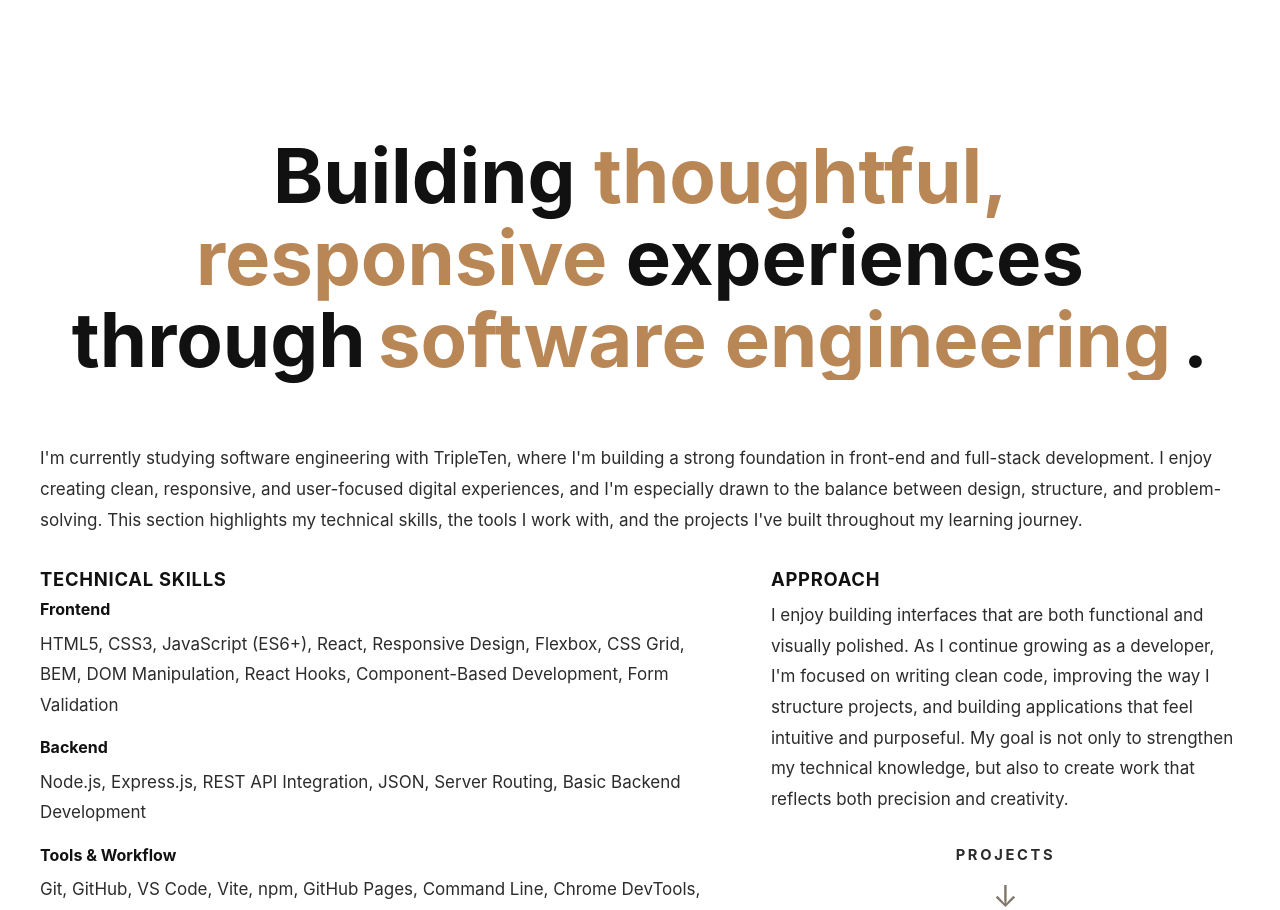
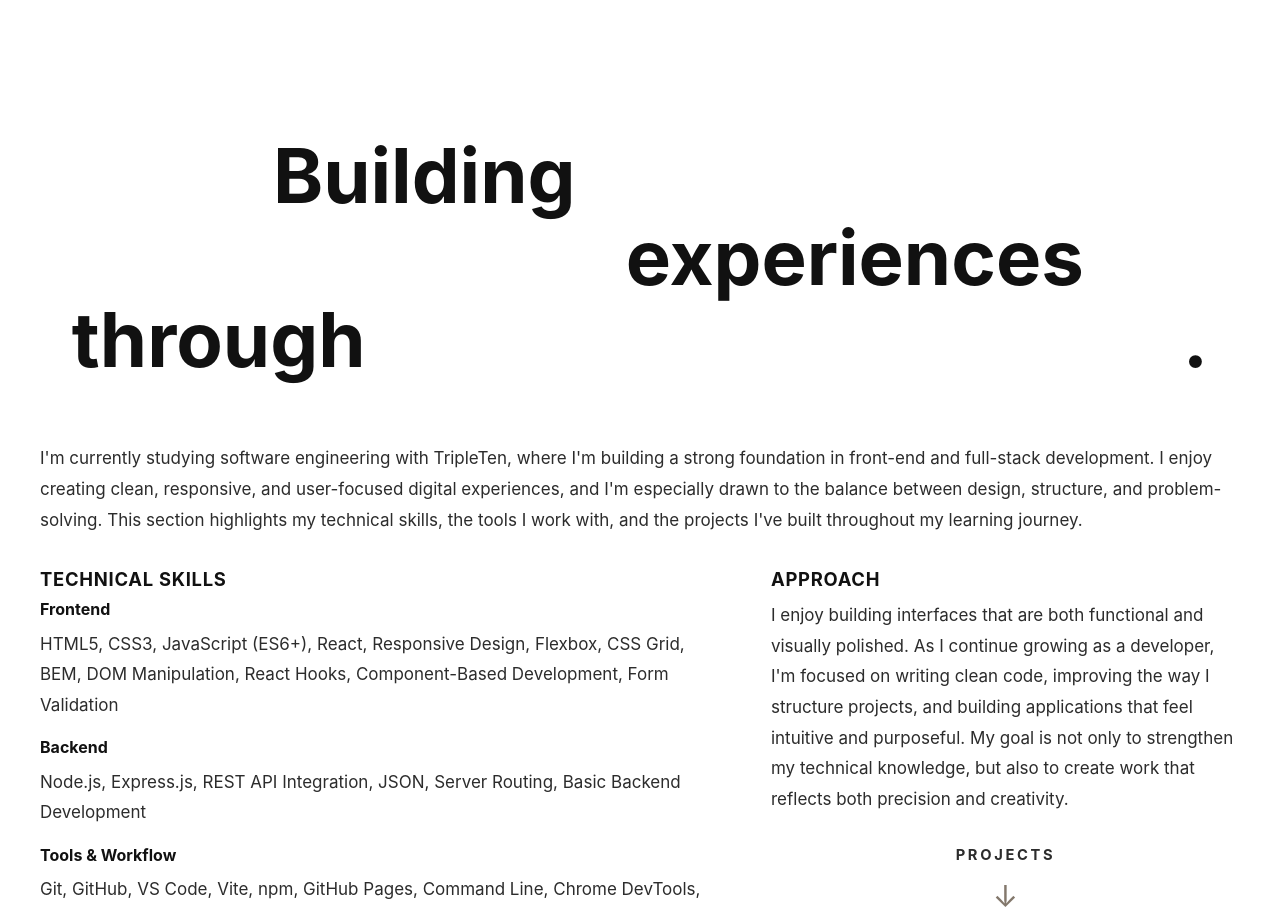
Before and after one commit to MykeRam/Mykes-Photog, a React (Vite) app in the folder client/: page / in a window 1280 px wide. Shown: the part 1660-2570 px from the top of the page. Built offline with nearby package versions, Linux system fonts and the light colour scheme; the HTML template or start-up script is replaced by a standard one.

Commit message:
fix: reset coding title animation

```diff
--- a/client/src/components/Coding/Coding.jsx
+++ b/client/src/components/Coding/Coding.jsx
@@ -65,7 +65,7 @@ const headingAnimations = {
 
 const headingActivationDelayMs = 140
 const sectionLandingOffsetPx = 8
-const headingTriggerLeadPx = 148
+const headingTriggerLeadPx = 240
 
 function getSectionLandingTop(section) {
   const pageCopy = section?.querySelector('.page-copy')
@@ -77,6 +77,15 @@ function getSectionLandingTop(section) {
   return Math.max(0, targetTop - headerHeight - sectionLandingOffsetPx)
 }
 
+function isHeadingOutOfSight(heading) {
+  const header = document.querySelector('.site-header')
+  const headerHeight = header ? header.getBoundingClientRect().height : 0
+  const rect = heading?.getBoundingClientRect()
+  if (!rect) return false
+
+  return rect.bottom <= headerHeight || rect.top >= window.innerHeight
+}
+
 export default function Coding({ sectionId = 'coding', cueTrigger = 0 }) {
   const shouldReduceMotion = useReducedMotion()
   const [isProjectCueVisible, setIsProjectCueVisible] = useState(shouldReduceMotion)
@@ -84,14 +93,13 @@ export default function Coding({ sectionId = 'coding', cueTrigger = 0 }) {
   const [isResponsiveHoverEnabled, setIsResponsiveHoverEnabled] = useState(false)
   const [isResponsiveHovered, setIsResponsiveHovered] = useState(false)
   const sectionRef = useRef(null)
+  const headingRef = useRef(null)
 
   useEffect(() => {
     if (shouldReduceMotion) {
       setHasHeadingActivated(true)
       return undefined
     }
-
-    if (hasHeadingActivated) return undefined
 
     let frameId = 0
     let settleTimerId = 0
@@ -102,12 +110,27 @@ export default function Coding({ sectionId = 'coding', cueTrigger = 0 }) {
       hasScheduledActivation = false
     }
 
+    const resetHeadingState = () => {
+      clearSettleTimer()
+      setHasHeadingActivated(false)
+      setIsResponsiveHoverEnabled(false)
+      setIsResponsiveHovered(false)
+    }
+
     const checkHeadingThreshold = () => {
       const section = sectionRef.current
+      const heading = headingRef.current
       const triggerTop = getSectionLandingTop(section)
-      if (triggerTop === null) return
+      if (triggerTop === null || !heading) return
 
-      if (window.scrollY >= Math.max(0, triggerTop - headingTriggerLeadPx)) {
+      if (isHeadingOutOfSight(heading)) {
+        if (hasHeadingActivated || isResponsiveHoverEnabled || isResponsiveHovered) {
+          resetHeadingState()
+        }
+        return
+      }
+
+      if (!hasHeadingActivated && window.scrollY >= Math.max(0, triggerTop - headingTriggerLeadPx)) {
         if (!hasScheduledActivation) {
           hasScheduledActivation = true
           settleTimerId = window.setTimeout(() => {
@@ -135,7 +158,7 @@ export default function Coding({ sectionId = 'coding', cueTrigger = 0 }) {
       window.removeEventListener('scroll', onScroll)
       window.removeEventListener('resize', onScroll)
     }
-  }, [hasHeadingActivated, shouldReduceMotion])
+  }, [hasHeadingActivated, isResponsiveHoverEnabled, isResponsiveHovered, shouldReduceMotion])
 
   useEffect(() => {
     if (shouldReduceMotion) {
@@ -201,6 +224,7 @@ export default function Coding({ sectionId = 'coding', cueTrigger = 0 }) {
         <div className="page-copy">
           <header className="coding-intro">
             <motion.h2
+              ref={headingRef}
               id="coding-title"
               className="coding-intro-title"
               initial={false}
```
